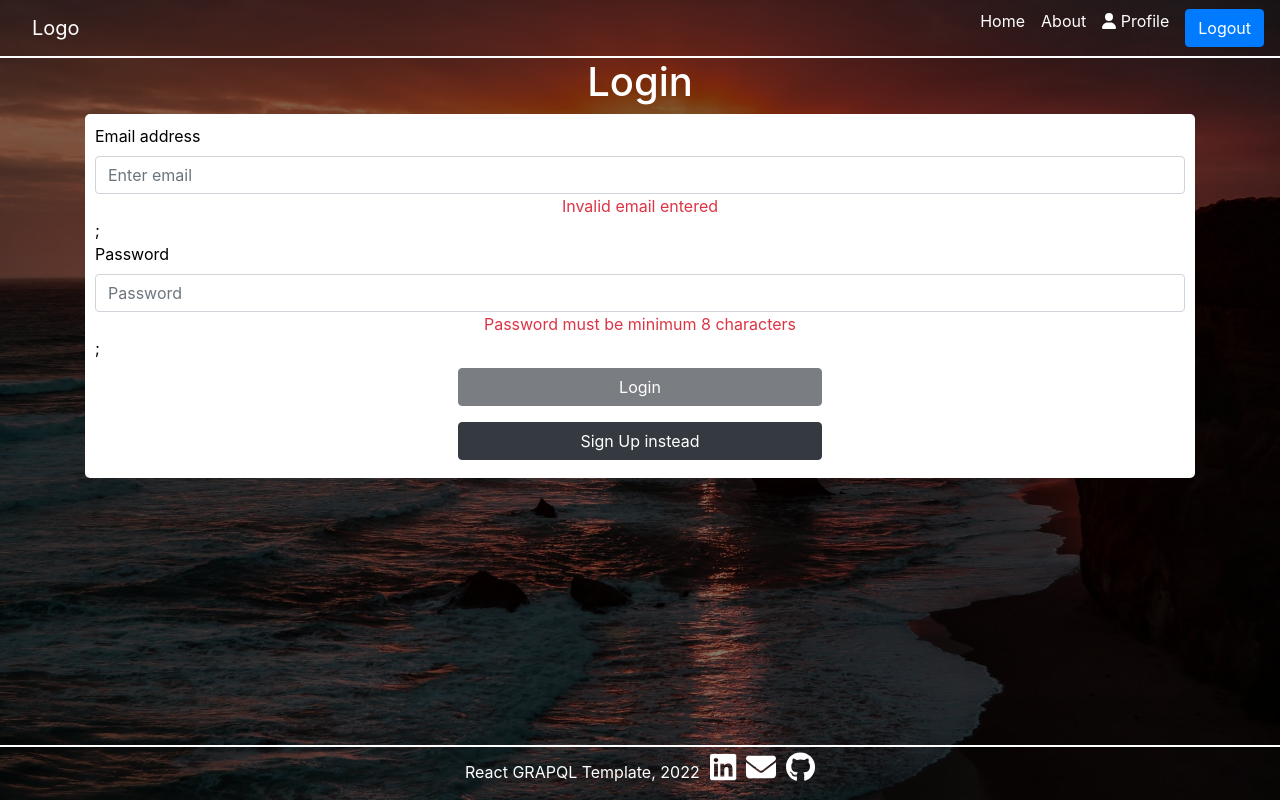
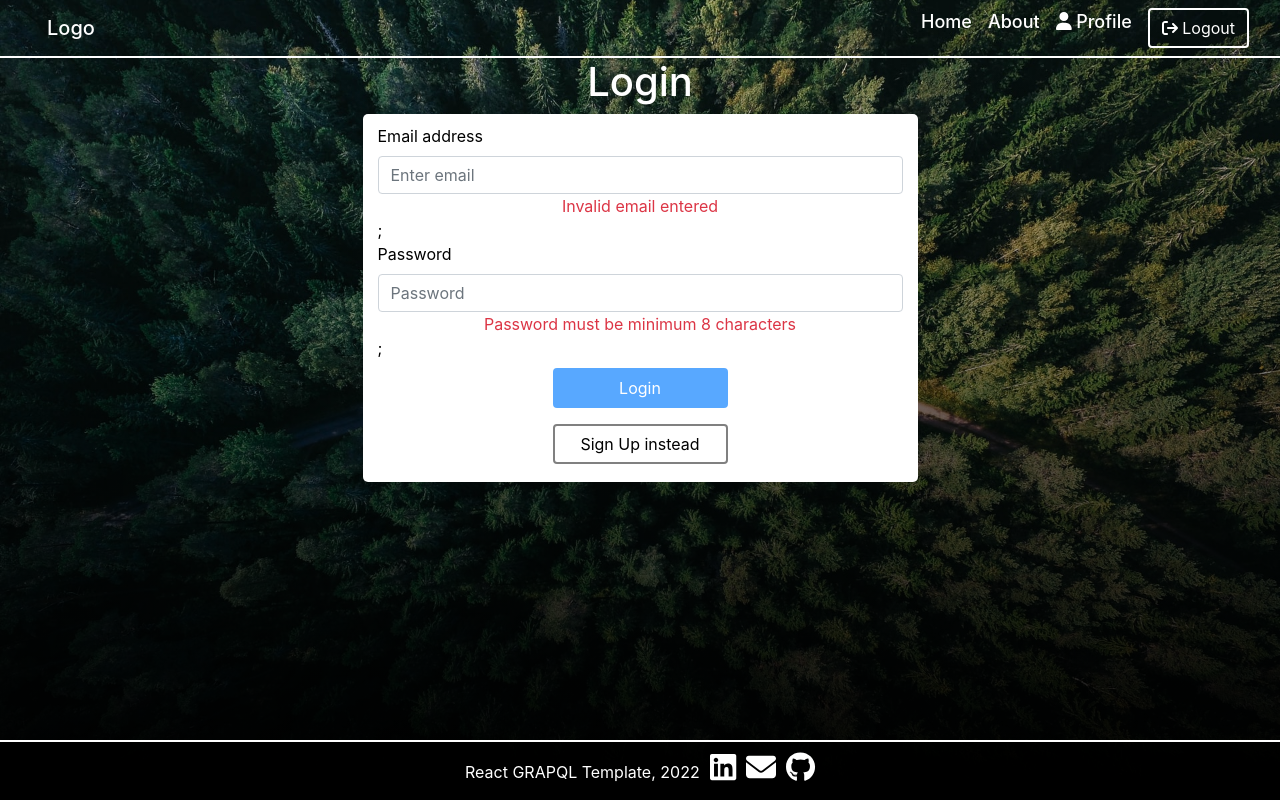
Before and after one commit to HobbaZ/React-Graphql-Template, a React (Create React App) app in the folder client/: page /login in a window 1280 px wide. Built offline with nearby package versions, Linux system fonts and the light colour scheme; sample sign-in values are in the browser's storage.

Commit message:
Edited some css styles

```diff
--- a/client/public/index.html
+++ b/client/public/index.html
@@ -15,9 +15,6 @@
 
     <link rel="manifest" href="%PUBLIC_URL%/manifest.json" />
 
-    <!--icon kit link-->
-    <script src="https://kit.fontawesome.com/4b926c6456.js" crossorigin="anonymous"></script>
-
     <!-- Bootstrap CSS -->
     <link rel="stylesheet" href="https://cdn.jsdelivr.net/npm/bootstrap@4.3.1/dist/css/bootstrap.min.css" integrity="sha384-ggOyR0iXCbMQv3Xipma34MD+dH/1fQ784/j6cY/iJTQUOhcWr7x9JvoRxT2MZw1T" crossorigin="anonymous">
 
--- a/client/src/App.js
+++ b/client/src/App.js
@@ -53,13 +53,14 @@ function App() {
           <Route path='/profile' element={<Profile />} />
           <Route render={() => <h1>404! This page doesn't exist</h1>} />
         </Routes>
+        </Router>
 
         <div className='heroImage'>
         <div className='overlay'></div>
       </div>
 
           <Footer />
-      </Router>
+
     </ApolloProvider>
   );
 }
--- a/client/src/app.css
+++ b/client/src/app.css
@@ -1,11 +1,7 @@
 :root {
-    --text-primary: black;
-    --text-secondary: white;
-  }
-
-  .dark-mode {
-    background-color: var(--text-primary);
-    color: var(--text-secondary);
+    --dark: black;
+    --light: white;
+    --transparent: rgba(255, 255, 255, 0);
   }
 
   .App {
@@ -13,12 +9,15 @@
   }
 
   html, body {
-    height: 100vh;
-    width: 100vw;
+    height: 100%;
+    width: 100%;
+    margin: 0%;
+    overflow-x: hidden;
+    color: var(--light);
   }
 
   body {
-    padding-bottom: 60px;
+    padding-bottom: 85px;
   }
 
   .icon {
@@ -27,8 +26,8 @@
   }
 
   .heroImage {
-    background-image: url('./images/graham-holtshausen-63JKK67yGUE-unsplash.jpg');
-    background-repeat: no-repeat;
+    background-image: url('./images/geran-de-klerk-qzgN45hseN0-unsplash.jpg');
+    background-repeat:repeat;
     background-size: cover;
     background-position: center;
     height: 100vh;
@@ -43,13 +42,16 @@
     top: 0;
     width: 100%;
     height: 100%;
-    background-color: var(--text-primary);
-    opacity: 0.5;
+    background-image:linear-gradient(var(--transparent), var(--dark));
+    opacity: 1;
     z-index: 1;
   }
 
   .navbar {
-    border-bottom: 2px var(--text-secondary) solid;
+    border-bottom: 2px var(--light) solid;
+    font-size: large;
+    color: var(--dark);
+    font-weight: 500;
   }
 
   .navLink {
@@ -61,46 +63,61 @@
   }
 
   form {
-    background-color: var(--text-secondary);
-    color: var(--text-primary);
+    background-color: var(--light);
+    color: var(--dark);
     border-radius: 5px;
-    height: min-content;
+    height: 100%;
     padding: 10px;
-    margin-bottom: 10px;
+  }
+
+  .btn-dark {
+    border: 2px solid var(--light);
+    background-color: var(--transparent);
+  }
+
+  .btn-dark:hover {
+    background-color: rgba(255, 255, 255, 0.171);
+    border: 2px solid var(--transparent);
+  }
+
+  .form-btn {
+    border: 2px solid grey;
+    color: var(--dark);
+    background-color: var(--transparent);
+  }
+
+  .form-btn:hover {
+    border: 2px solid var(--transparent);
+    background-color: var(--transparent);
+    color: var(--dark);
   }
 
   #hamburgerIcon {
-    color: var(--text-secondary);
     font-size: 30px;
+    color: var(--light);
   }
 
   .fa {
     font-size: 40px;
     padding: 5px;
-    color: var(--text-secondary);
   }
 
   footer {
-    position: fixed;
-    bottom: 0%;
-    left: 0%;
-    border-top: 2px var(--text-secondary) solid;
+    margin-top: 20px;
+    background-color: rgba(0, 0, 0, 0.699);
+    border-top: 2px var(--light) solid;
     align-items: center;
     width: 100vw;
-    padding-top: 5px;
+    padding-top: 10px;
   }
 
   .icon {
     font-size: 30px;
-    color: var(--text-secondary);
+    color: var(--light);
   }
 
   footer a :hover {
-    color: gray;
-  }
-
-  h1, h2, h3, h4, h5, p {
-    color: var(--text-secondary);
+    color: yellow;
   }
 
   .imageStyle {
--- a/client/src/components/Footer.js
+++ b/client/src/components/Footer.js
@@ -14,8 +14,8 @@ function year() {
 const Footer = () => {
 return (
   <>
-  <Container className='text-white text-center' fluid>
-  <footer className='text-center'>
+  <Container className='text-center' fluid>
+  <footer className=' fixed-bottom text-center'>
       <p>React GRAPQL Template, {year()}
 
           <a href="https://www.linkedin.com/in/zachary-hobba-52aaa182/"><FontAwesomeIcon className='icon' icon={faLinkedin} /></a>
--- a/client/src/components/NavBar.js
+++ b/client/src/components/NavBar.js
@@ -9,40 +9,42 @@ import { faArrowRightToBracket, faUser, faArrowRightFromBracket, faBars} from '@
 const AppNavbar = () => {
 
   return (
-      <Navbar className="navbar navbar-expand-lg">
+      <Nav className="navbar navbar-expand-lg">
       <Container fluid>
       <Navbar.Brand as={Link} className="text-white ml-3" to='/'>Logo</Navbar.Brand>
 
-        <button className="navbar-toggler" type="button" data-toggle="collapse" data-target="#navbarToggler" aria-controls="navbarToggler" aria-expanded="false" aria-label="Toggle navigation">
-          <span id = "hamburgerIcon"><FontAwesomeIcon icon={faBars} /></span>
+        {/*Navbar collapse and expand */}
+        <button className="navbar-toggler" type="button" data-bs-toggle="collapse" data-bs-target="#navbarToggler" aria-controls="navbarToggler" aria-expanded="false" aria-label="Toggle navigation">
+          <span id= "hamburgerIcon"><FontAwesomeIcon icon={faBars} /></span>
         </button>
 
         <div className="collapse navbar-collapse" id="navbarToggler">
         <Nav className="navbar-nav ml-auto mb-2 mb-lg-0">
-          <NavLink as={Link} className="text-white ml-3" to='/'>Home</NavLink>
-          <NavLink as={Link} className="text-white ml-3" to='/about'>About</NavLink>
+
+          <NavLink as={Link} className="ml-3" to='/' style={({ isActive }) => ({ color: isActive ? 'yellow' : 'white',})}>
+            Home</NavLink>
+          <NavLink as={Link} className="ml-3" to='/about' style={({ isActive }) => ({ color: isActive ? 'yellow' : 'white',})}>About</NavLink>
 
           {/*Only show if user logged in*/}
           {Auth.loggedIn() ? (
             <>
 
-          <NavLink as={Link} className="text-white ml-3" to='/profile'><FontAwesomeIcon icon={faUser} /> Profile</NavLink>
+          <NavLink as={Link} className="ml-3" to='/profile' style={({ isActive }) => ({ color: isActive ? 'yellow' : 'white',})}><FontAwesomeIcon icon={faUser} /> Profile</NavLink>
 
-          <Button className="text-white ml-3" onClick={Auth.logout}> Logout</Button>
+          <Button className='btn btn-dark ml-3' onClick={Auth.logout}><FontAwesomeIcon icon={faArrowRightFromBracket} /> Logout</Button>
           </>
            ) : (
              <>
              {/*Show if user not logged in*/}
-          <NavLink className="text-white ml-3" as={Link} to='/login'>Login</NavLink>
+          <NavLink className="ml-3" as={Link} to='/login' style={({ isActive }) => ({ color: isActive ? 'yellow' : 'white',})}><FontAwesomeIcon icon={faArrowRightToBracket} /> Login</NavLink>
 
-          <NavLink className="text-white ml-3" as={Link} to='/signup'>Sign Up</NavLink>
+          <NavLink className="ml-3" as={Link} to='/signup' style={({ isActive }) => ({ color: isActive ? 'yellow' : 'white',})}><FontAwesomeIcon icon={faUser} /> Sign Up</NavLink>
           </>
           )}
           </Nav>
           </div>
            </Container>
-      </Navbar>
-
+      </Nav>
   );
 };
 
--- a/client/src/pages/Login.js
+++ b/client/src/pages/Login.js
@@ -77,7 +77,7 @@ function Login() {
                 Success! Logging you in
               </p>
             ) : (
-              <Form validated={validated} onSubmit={handleSubmit}>
+              <Form validated={validated} onSubmit={handleSubmit} className='mx-auto col-sm-12 col-md-9 col-lg-6'>
 
               <Form.Group disabled={submittingForm}>
                   <Form.Label>Email address</Form.Label>
@@ -102,14 +102,14 @@ function Login() {
 
               <div className='text-center'>
                   <Button type="submit"
-                  className='btn btn-dark col-sm-12 col-md-8 col-lg-4 m-2'
+                  className='btn form-btn col-sm-12 col-md-8 col-lg-4 m-2'
                   disabled={!(formInput.email && formInput.password)}>
                       Login
                   </Button>
               </div>
 
               <div className='text-center'>
-              <Button className='btn btn-dark col-sm-12 col-md-8 col-lg-4 m-2'
+              <Button className='btn form-btn col-sm-12 col-md-8 col-lg-4 m-2'
               onClick={signup}>
                   Sign Up instead
               </Button>
--- a/client/src/pages/Profile.js
+++ b/client/src/pages/Profile.js
@@ -113,7 +113,7 @@ function Greeting(props) {
     };
 
     //Update function for form
-    const handleSubmit = async (event) => {
+    const submitForm = async (event) => {
       event.preventDefault();
       setSubmittingForm(true);
 
@@ -164,8 +164,7 @@ function Greeting(props) {
 
             {/*Click to show or hide edit form*/ }
             <div className='text-center'>
-              <Button variant="primary"
-                    className='col-sm-8 col-md-4 col-lg-2 m-2'
+              <Button className=' btn btn-dark col-sm-12 col-md-8 col-lg-4 m-2'
                     onClick={() => setShowEditForm(!showEditForm)}>
                         Edit Details
               </Button>
@@ -176,7 +175,7 @@ function Greeting(props) {
                 <Container className='fluid'>
             <div>
             <h1 className='text-center'>Update Your Details</h1>
-            <Form onSubmit={handleSubmit} className='mx-auto'>
+            <Form onSubmit={submitForm} className='mx-auto'>
 
                 <Form.Group className="mb-3" disabled={submittingForm}>
                     <Form.Label>Update First Name</Form.Label>
@@ -203,9 +202,8 @@ function Greeting(props) {
             )}
 
                 <div className='text-center'>
-                    <Button variant="primary"
-                    type="submit"
-                    className='col-sm-8 col-md-4 col-lg-2 m-2'>
+                    <Button type="submit"
+                    className=' btn form-btn col-sm-12 col-md-8 col-lg-4 m-2'>
                         Update
                     </Button>
                 </div>
@@ -217,8 +215,7 @@ function Greeting(props) {
               )};
 
             <div className='text-center'>
-              <Button variant="danger"
-                    className='col-sm-8 col-md-4 col-lg-2 m-2'
+              <Button className=' btn btn-danger col-sm-12 col-md-8 col-lg-4 m-2'
                     onClick={deleteAccount}>
                         Delete Account
             </Button>
```
Also changed, not shown: client/src/images/geran-de-klerk-qzgN45hseN0-unsplash.jpg (added), client/src/images/graham-holtshausen-63JKK67yGUE-unsplash.jpg (deleted).
